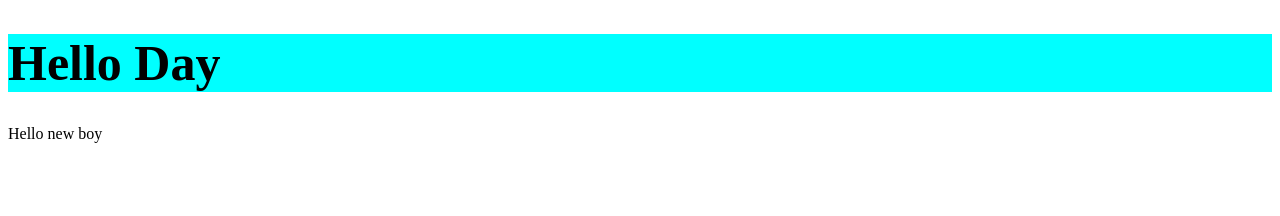
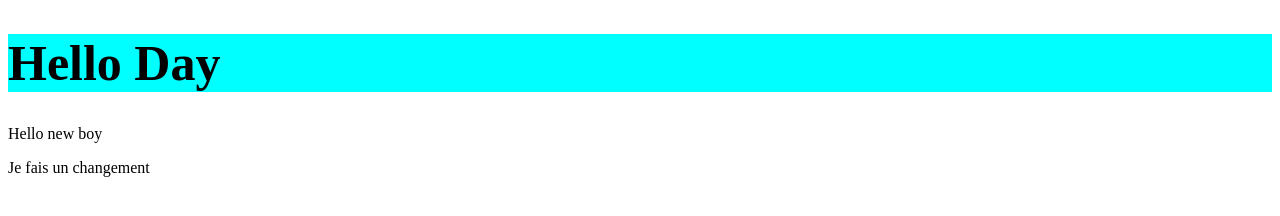
Before and after one commit to ktiteux/1WDEV-2021, a plain HTML site: page index.html in a window 1280 px wide. Drawn offline with Linux system fonts and the light colour scheme.

Commit message:
Nouveau commit

```diff
--- a/index.html
+++ b/index.html
@@ -9,6 +9,7 @@
 <body>
   <h1>Hello Day</h1>
   <p>Hello new boy</p>
+  <p>Je fais un changement </p>
 </body>
 
 </html>
```
